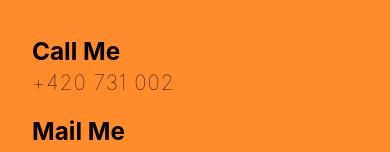
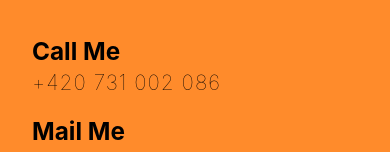
Before and after one commit to Lexikonnn/Lexikonnn, a React (Create React App) app: page / in a window 390 px wide. Shown: the part 5447-5599 px from the top of the page. Built offline with nearby package versions, Linux system fonts and the light colour scheme.

Commit message:
frontend: phone number correction

```diff
--- a/src/components/footer/Footer.jsx
+++ b/src/components/footer/Footer.jsx
@@ -8,7 +8,7 @@ const Footer = () => {
                 <div className='footer-wrapper inter'>
                     <div>
                         <h3>Call Me</h3>
-                        <a href="tel:+420731002086">+420 731 002</a>
+                        <a href="tel:+420731002086">+420 731 002 086</a>
                     </div>
                     <div>
                         <h3>Mail Me</h3>
```
